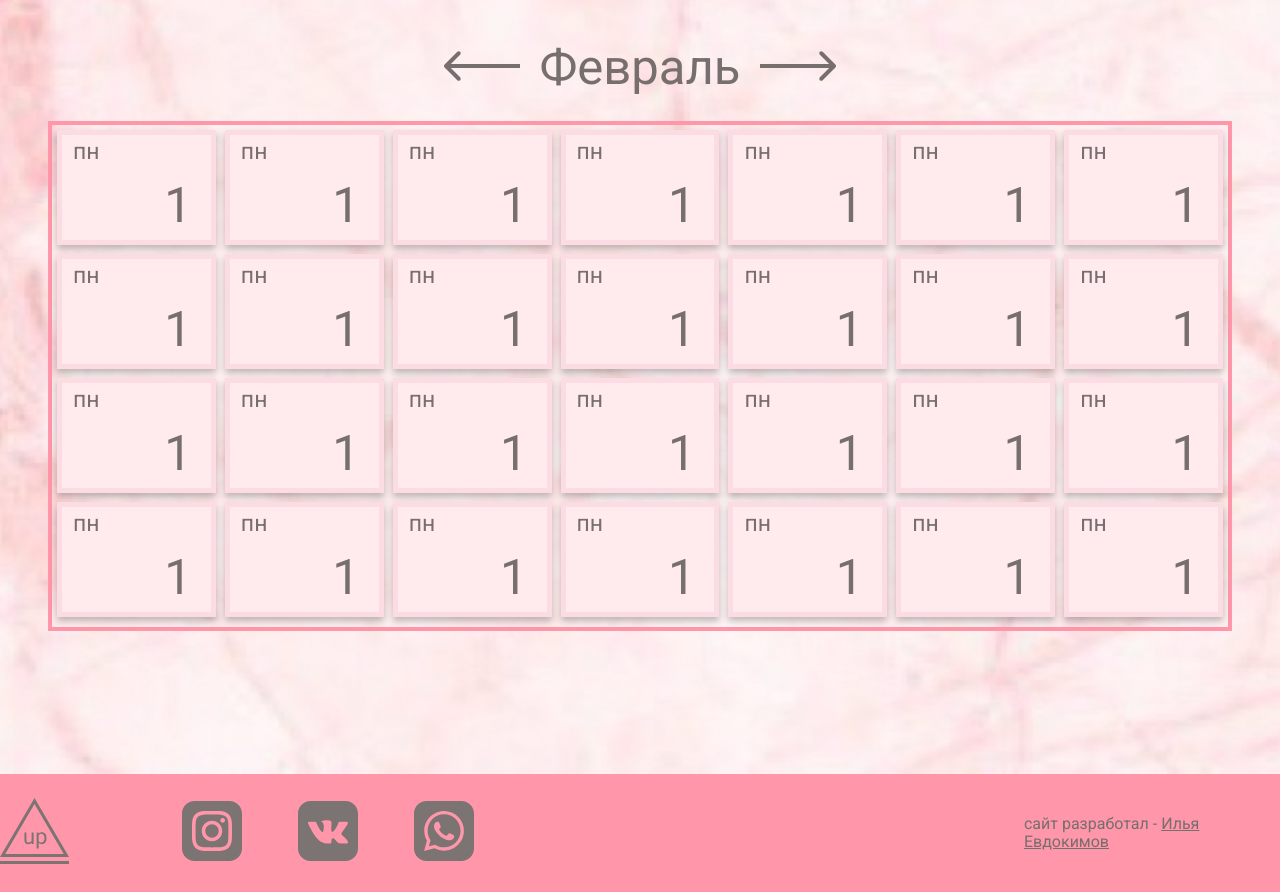
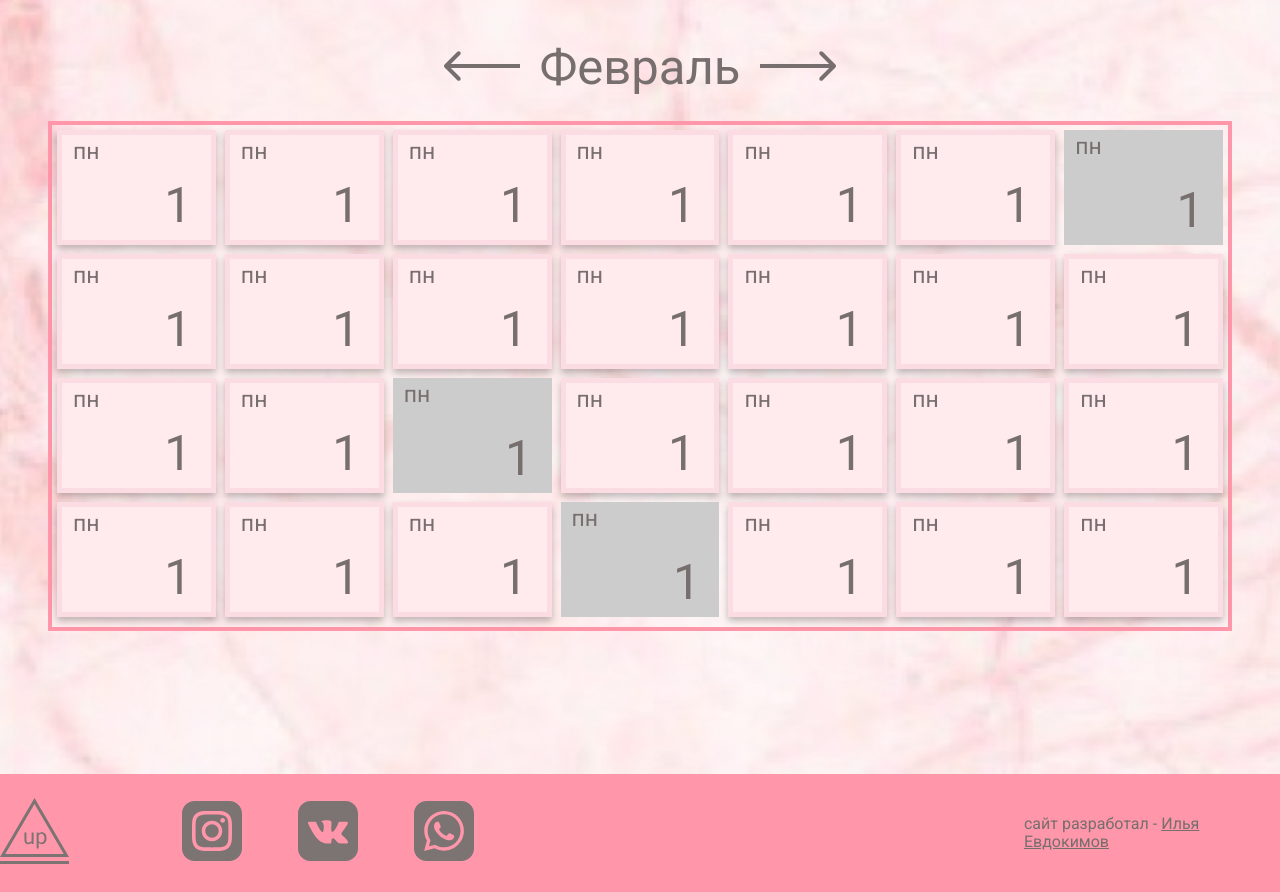
Before and after one commit to AtmoW/333, a plain HTML site: page index.html in a window 1280 px wide. Shown: the part 2600-3492 px from the top of the page. Drawn offline with nearby package versions, Linux system fonts and the light colour scheme.

Commit message:
calendar non active

```diff
--- a/index.html
+++ b/index.html
@@ -135,7 +135,7 @@
                             <div class="calendar__day-week">пн</div>
                             <div class="calendar__day-month">1</div>
                         </div>
-                        <div class="calendar__day">
+                        <div class="calendar__day non__active">
                             <div class="calendar__day-week">пн</div>
                             <div class="calendar__day-month">1</div>
                         </div>
@@ -179,7 +179,7 @@
                             <div class="calendar__day-week">пн</div>
                             <div class="calendar__day-month">1</div>
                         </div>
-                        <div class="calendar__day">
+                        <div class="calendar__day non__active">
                             <div class="calendar__day-week">пн</div>
                             <div class="calendar__day-month">1</div>
                         </div>
@@ -213,7 +213,7 @@
                             <div class="calendar__day-week">пн</div>
                             <div class="calendar__day-month">1</div>
                         </div>
-                        <div class="calendar__day">
+                        <div class="calendar__day non__active">
                             <div class="calendar__day-week">пн</div>
                             <div class="calendar__day-month">1</div>
                         </div>
--- a/scss/style.scss
+++ b/scss/style.scss
@@ -288,6 +288,13 @@ main{
         border: 5px solid #FBDCE2;
         box-sizing: border-box;
         box-shadow: 0px 4px 7px rgba(0, 0, 0, 0.25);
+
+        &.non__active{
+            background-color: #CCCCCC;
+            box-shadow: none;
+            border: none;
+            cursor: default;
+        }
     }
 
     &__day-week {
```
Also changed, not shown: css/style.css, 1 other file.
